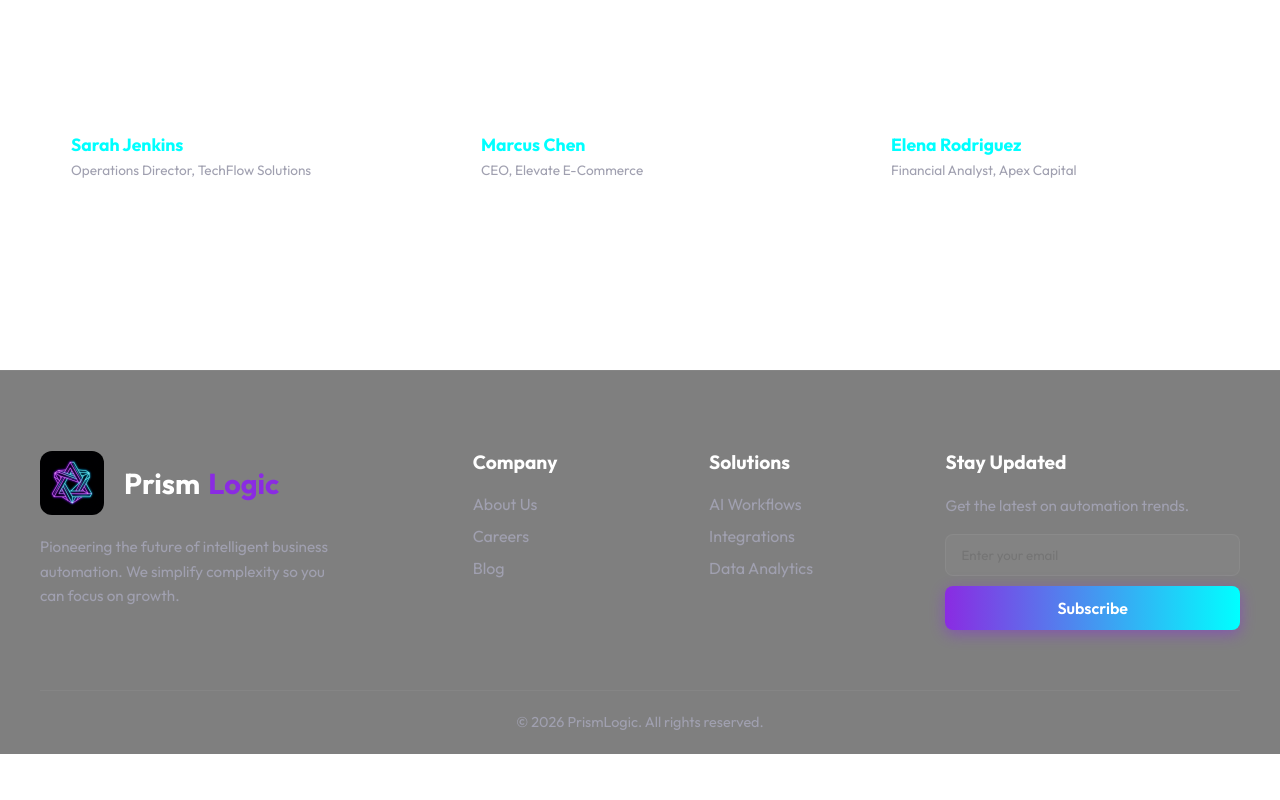
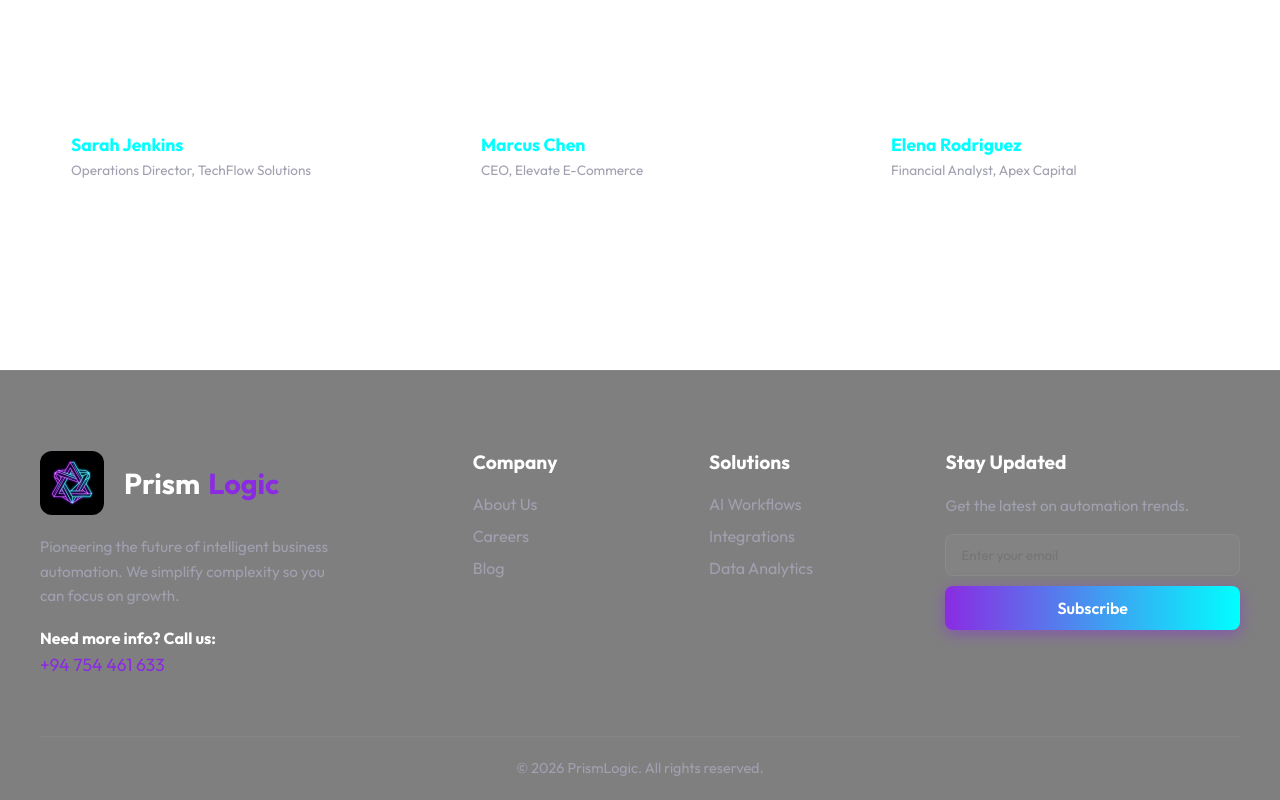
Before and after one commit to cindyxyz96/prismlogic, a React (Vite) app: page / in a window 1280 px wide. Shown: the part 5347-6147 px from the top of the page. Before the commit the page ends 6101 px from the top, so only its background shows below. Built offline with nearby package versions, Linux system fonts and the light colour scheme.

Commit message:
Add contact number to footer for more info

```diff
--- a/src/components/Footer.jsx
+++ b/src/components/Footer.jsx
@@ -20,6 +20,13 @@ const Footer = () => {
           <p className="footer-desc">
             Pioneering the future of intelligent business automation. We simplify complexity so you can focus on growth.
           </p>
+          <div style={{ marginTop: '20px', color: 'var(--text-secondary)' }}>
+            <strong style={{ color: 'var(--text-primary)' }}>Need more info? Call us:</strong>
+            <br />
+            <a href="tel:+94754461633" style={{ color: 'var(--accent-primary)', textDecoration: 'none', fontSize: '1.1rem', display: 'inline-block', marginTop: '5px' }}>
+              +94 754 461 633
+            </a>
+          </div>
         </div>
 
         <div className="footer-links">
```
